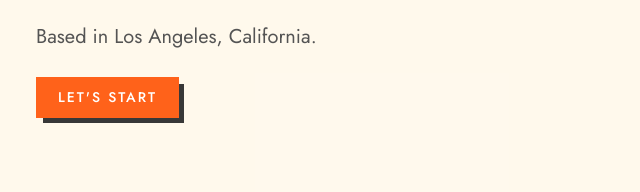
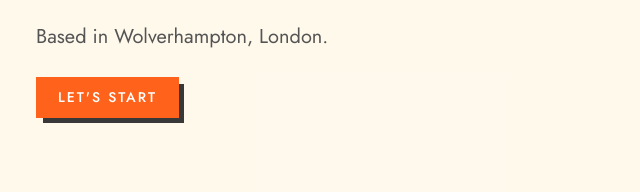
Before and after one commit to Greenconsult/Student-portfolio, a plain HTML site: page index.html in a window 1280 px wide. Shown: the part 436-628 px from the top of the page, 0-640 px from the left. Drawn offline with nearby package versions, Linux system fonts and the light colour scheme.

Commit message:
Update index.html

```diff
--- a/index.html
+++ b/index.html
@@ -9,7 +9,7 @@
   <!--
     - primary meta tags
   -->
-  <title>Annie - Web Developer Based on Los Angeles</title>
+  <title>Annie - Student Web Developer Based in Wolverhampton</title>
   <meta name="title" content="Annie - Web Developer Based in Wolverhampton">
   <meta name="description" content="This is a personal portfolio html template made by Julius Odede">
 
@@ -115,7 +115,7 @@
             <h1 class="headline-lg">I'm a Developer</h1>
 
             <p class="hero-text body-md">
-              Based in Los Angeles, California.
+              Based in Wolverhampton, London.
             </p>
 
             <a href="#" class="btn btn-primary">Let's Start</a>
```
